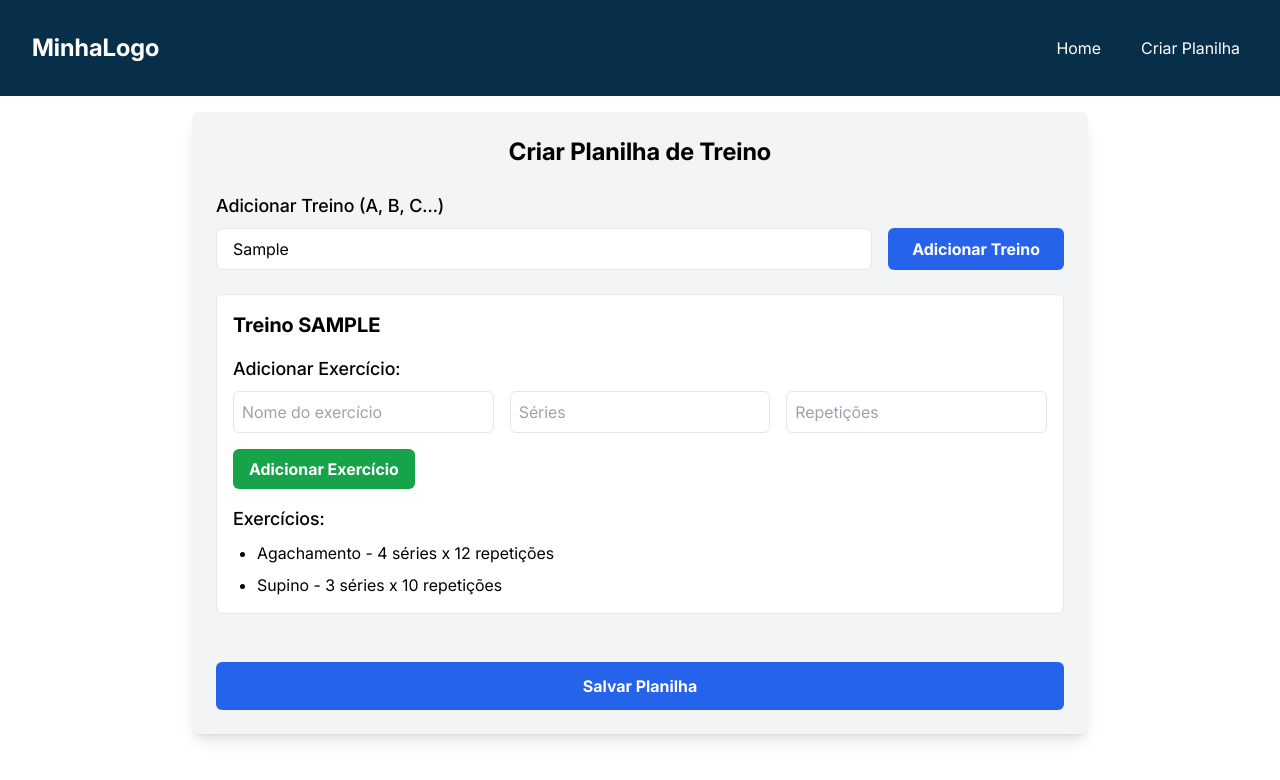
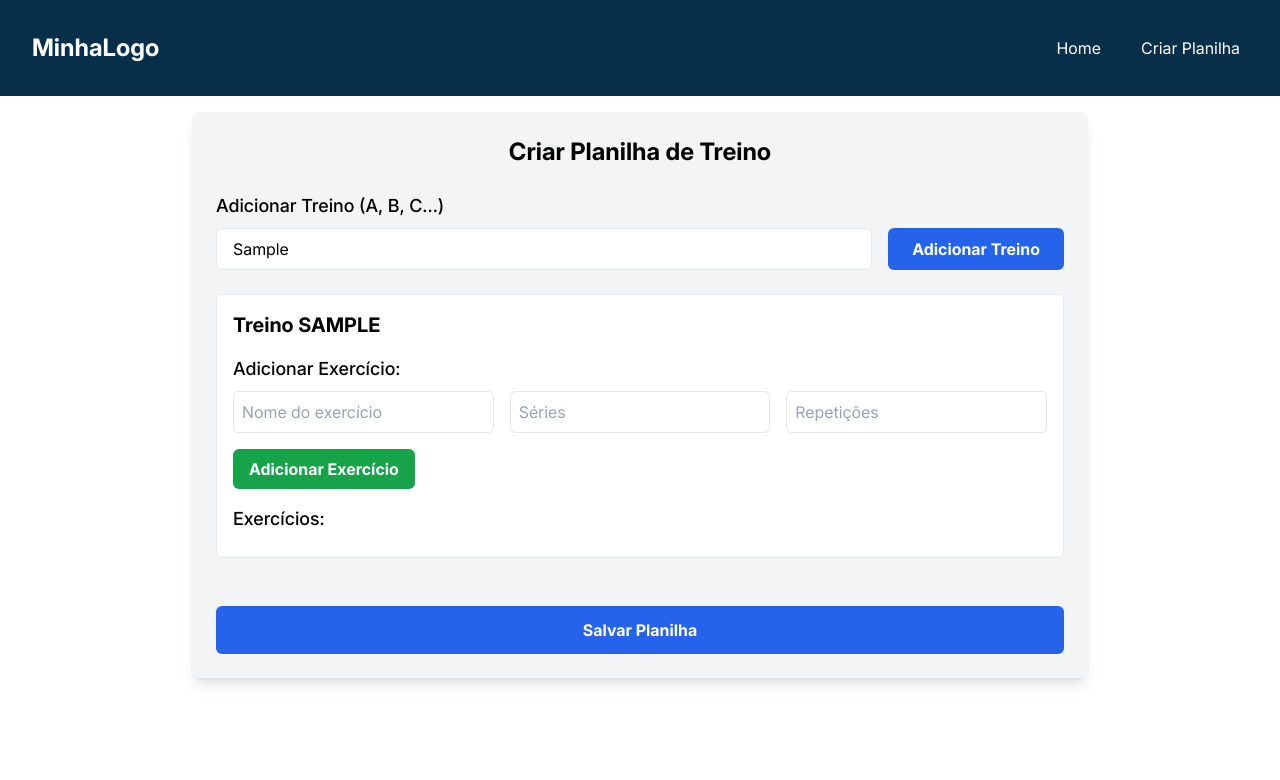
Before and after one commit to jailsonzarur/Projeto-React-Node, a React (Create React App) app in the folder react-projeto/: page /planilha in a window 1280 px wide. Both pictures are taken after typing "Sample" into the empty fields and a click on the button "Adicionar Treino". Shown: the top 780 px of the page. Built offline with nearby package versions, Linux system fonts and the light colour scheme.

Commit message:
Adição de exercicios na lista de exercicios de cada objeto treino.

```diff
--- a/react-projeto/src/components/PlanilhaForm.js
+++ b/react-projeto/src/components/PlanilhaForm.js
@@ -7,9 +7,23 @@ function PlanilhaForm() {
         exercicios: []
     })
     const [treinos, setTreinos] = useState([])
+    const [exercicioAtual, setExercicioAtual] = useState("")
 
     function addTreino() {
         setTreinos([...treinos, treinoAtual])
+    }
+
+    function addExercicio(key) {
+        let treinos_temp = treinos
+
+        console.log(treinos_temp)
+
+        for( let i = 0 ; i < treinos.length ; i++ ) {
+            if(treinos[i]["treino_letter"] === key) {
+                treinos_temp[i]["exercicios"] = [...treinos_temp[i]["exercicios"], exercicioAtual]
+                console.log(treinos_temp)
+            }
+        }
     }
 
     return(
@@ -23,10 +37,12 @@ function PlanilhaForm() {
                     type="text"
                     class="flex-1 px-4 py-2 border rounded-md"
                     placeholder="Digite o nome do treino (ex: A)"
-                    onChange={(e) => {setTreinoAtual({
-                        treino_letter: e.target.value.toUpperCase(),
-                        exercicios: []
-                    })}}
+                    onChange={(e) => {
+                        setTreinoAtual({
+                            treino_letter: e.target.value.toUpperCase(),
+                            exercicios: []
+                        })
+                    }}
                 />
                 <button onClick={addTreino} class="px-6 py-2 bg-blue-600 text-white font-bold rounded-md hover:bg-blue-700">
                     Adicionar Treino
@@ -45,6 +61,7 @@ function PlanilhaForm() {
                             type="text"
                             class="p-2 border rounded-md"
                             placeholder="Nome do exercício"
+                            onChange={(e) => {setExercicioAtual(e.target.value)}}
                             />
                             <input
                             type="number"
@@ -57,18 +74,25 @@ function PlanilhaForm() {
                             placeholder="Repetições"
                             />
                         </div>
-                        <button class="mt-4 px-4 py-2 bg-green-600 text-white font-bold rounded-md hover:bg-green-700">
+                        <button onClick={() => {
+                            addExercicio(treino.treino_letter)
+                            setExercicioAtual("")
+                        }
+                        } class="mt-4 px-4 py-2 bg-green-600 text-white font-bold rounded-md hover:bg-green-700">
                             Adicionar Exercício
                         </button>
                         </div>
 
-                        <div>
                         <h3 class="text-lg font-medium mb-2">Exercícios:</h3>
-                        <ul class="list-disc pl-6 space-y-2">
-                            <li>Agachamento - 4 séries x 12 repetições</li>
-                            <li>Supino - 3 séries x 10 repetições</li>
+                        <ul class="list-disc ml-4">
+                        {
+                            treino.exercicios.map( (exercicio) => {
+                                return <li key={exercicio.id} class="">
+                                        <p>{exercicio}</p>
+                                    </li>
+                            } )
+                        }
                         </ul>
-                        </div>
                     </div>
                 } )
             }
```
